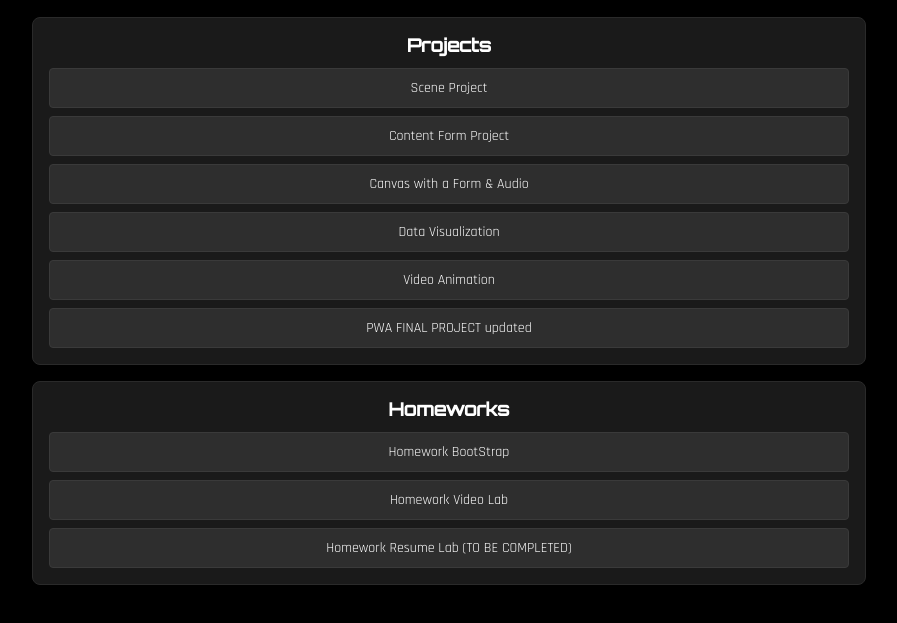
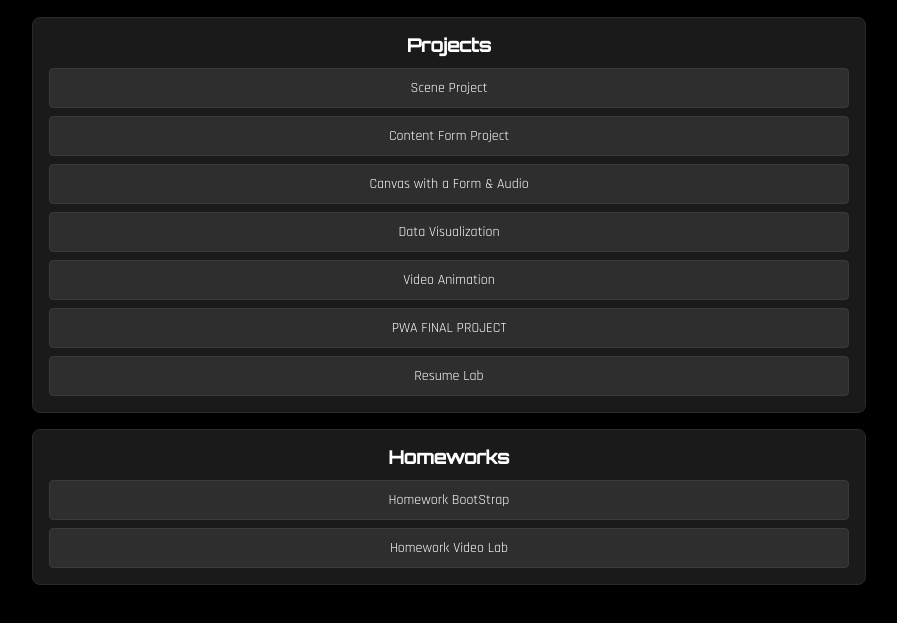
Before and after one commit to Muh-Saad-03/Muh-Saad-03.github.io, a plain HTML site: page index.html in a window 1280 px wide. Shown: the part 107-730 px from the top of the page, without its empty margins (191-1088 px from the left). Drawn offline with Linux system fonts and the light colour scheme.

Commit message:
Update index.html

```diff
--- a/index.html
+++ b/index.html
@@ -99,7 +99,9 @@
       <a class="button" href="InteractiveCanvasScenewithForms/canvindex.html" target="_blank">Canvas with a Form & Audio</a>
       <a class="button" href="DataVisualization/charts.html" target="_blank">Data Visualization</a>
       <a class="button" href="VideoAnimation/video.html" target="_blank">Video Animation</a>
-      <a class="button" href="dist/index.html" target="_blank">PWA FINAL PROJECT updated</a>
+      <a class="button" href="dist/index.html" target="_blank">PWA FINAL PROJECT</a>
+      <a class="button" href="Resume Lab/resume.html" target="_blank"> Resume Lab</a>
+
     </div>
 
   </div>
@@ -109,7 +111,6 @@
     <div class="buttons">
       <a class="button" href="HomeworkBootstrap/bootstrap.html" target="_blank">Homework BootStrap</a>
       <a class="button" href="VideoLabHomework/videolab.html" target="_blank">Homework Video Lab</a>
-      <a class="button" href="homework-resume-lab.html" target="_blank">Homework Resume Lab (TO BE COMPLETED)</a>
     </div>
   </div>
 
```
